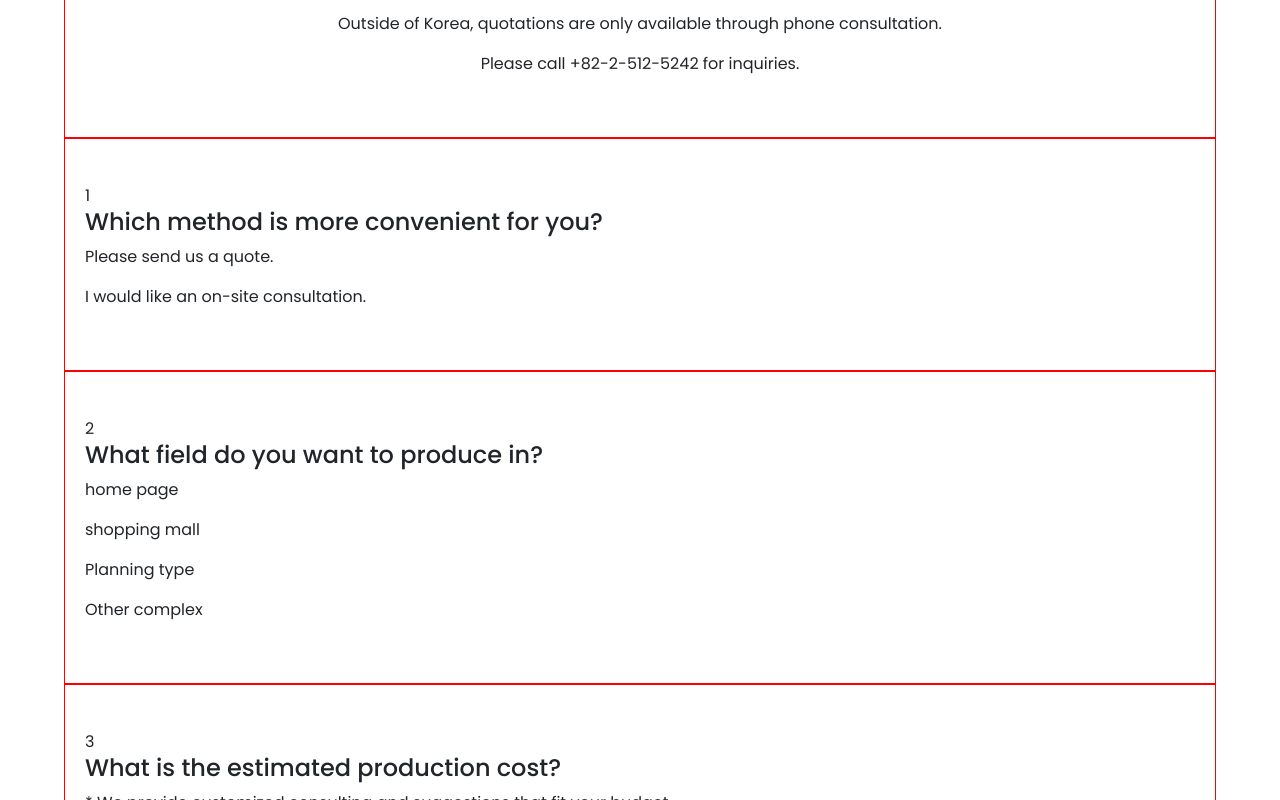
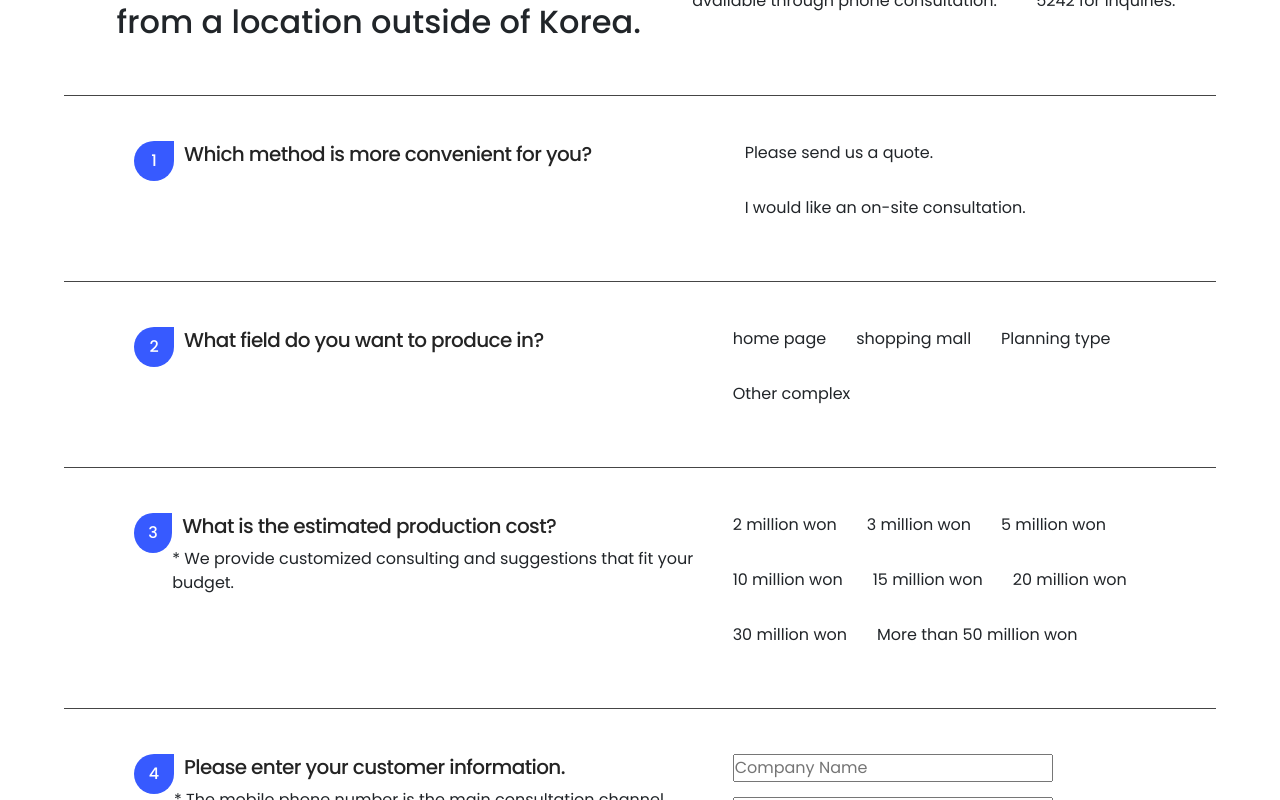
Before and after one commit to hasanfrombd/Contact-Us-Website, a plain HTML site: page contact.html in a window 1280 px wide. Shown: the part 880-1680 px from the top of the page. Drawn offline with nearby package versions, Linux system fonts and the light colour scheme.

Commit message:
Updating the page
hope it will updated very soon.

```diff
--- a/contact.html
+++ b/contact.html
@@ -38,12 +38,12 @@
 
 
 <!-- method section starts -->
-      <div class="wrap">
-        <div class="heading">
-          <span>1</span>
+      <div class="wrap row">
+        <div class="heading d-flex col-7">
+          <span class="num">1</span>
           <h4>Which method is more convenient for you?</h4>
         </div>
-        <div class="options">
+        <div class="options col-5 d-flex">
           <div class="option">
             <p>Please send us a quote.</p>
           </div>
@@ -57,11 +57,11 @@
 
 <!-- field section starts -->
       <div class="wrap">
-        <div class="heading">
-          <span>2</span>
+        <div class="heading d-flex col-7">
+          <span class="num">2</span>
           <h4>What field do you want to produce in?</h4>
         </div>
-        <div class="options">
+        <div class="options col-5 d-flex">
           <div class="option">
             <p>home page</p>
           </div>
@@ -81,14 +81,14 @@
 
 <!-- cost section starts -->
       <div class="wrap">
-        <div class="heading">
-          <span>3</span>
+        <div class="heading d-flex col-7">
+          <span class="num">3</span>
           <div class="heading-group">
             <h4>What is the estimated production cost?</h4>
             <p>* We provide customized consulting and suggestions that fit your budget.</p>
           </div>
         </div>
-        <div class="options">
+        <div class="options col-5 d-flex">
           <div class="option">
             <p>2 million won</p>
           </div>
@@ -120,14 +120,14 @@
 
 <!-- customer info section starts -->
       <div class="wrap">
-        <div class="heading">
-          <span>4</span>
+        <div class="heading d-flex col-7">
+          <span class="num">4</span>
           <div class="heading-group">
             <h4>Please enter your customer information.</h4>
             <p>* The mobile phone number is the main consultation channel.</p>
           </div>
         </div>
-        <form action="">
+        <form class="options col-5 d-flex" action="">
           <input type="text" placeholder="Company Name">
           <input type="text" placeholder="manager">
           <input type="text" placeholder="title">
@@ -146,22 +146,22 @@
 
 <!-- message section starts -->
       <div class="wrap">
-        <div class="heading">
-          <span>5</span>
+        <div class="heading d-flex col-7">
+          <span class="num">5</span>
           <h4>What field do you want to produce in?</h4>
         </div>
-        <textarea name="text" id="text" cols="40" rows="10" placeholder="Please do not feel pressured and please feel free to enter any details you have in your mind or any details you are concerned about."></textarea>
+        <textarea class="options col-5 d-flex" name="text" id="text" cols="40" rows="10" placeholder="Please do not feel pressured and please feel free to enter any details you have in your mind or any details you are concerned about."></textarea>
       </div>
 <!-- message section ends -->
 
 
 <!-- attach file section starts -->
       <div class="wrap">
-        <div class="heading">
-          <span>6</span>
+        <div class="heading d-flex col-7">
+          <span class="num">6</span>
           <h4>If there are any materials you need to refer to, please attach them.</h4>
         </div>
-        <form action="">
+        <form class="options col-5 d-flex" action="">
           <input type="file">
           <input type="file">
         </form>
@@ -171,13 +171,13 @@
 
 <!-- agreement section starts -->
       <div class="wrap">
-        <div class="heading">
+        <div class="heading d-flex col-7">
           <h4>What field do you want to produce in?</h4>
           <div class="option">
               <p>I agree to the collection of personal information.</p>
           </div>
         </div>
-        <textarea name="text" id="text" cols="40" rows="10" placeholder="3ANI&C Co., Ltd. notifies and provides guidance on the following matters regarding the collection and use of information of companies/organizations and individuals in accordance with relevant laws and regulations.
+        <textarea class="options col-5 d-flex" name="text" id="text" cols="40" rows="10" placeholder="3ANI&C Co., Ltd. notifies and provides guidance on the following matters regarding the collection and use of information of companies/organizations and individuals in accordance with relevant laws and regulations.
               1. Purpose of information collection: Consultation and progress on homepage creation
               2. Collection/use items: Company name, name (person in charge), contact information, email, consultation type, consultation content
               3. Retention and use period: After completion of website creation consultation 6 months, immediately upon request for deletion by the information provider
--- a/css/contact.css
+++ b/css/contact.css
@@ -32,9 +32,41 @@
 .wrapper .wrap {
     width: 90%;
     padding: 45px 20px;
-    border: 1px solid red;
+    border-bottom: 1px solid #454545;
     margin: 0 auto;
+    display: flex;
 }
 .wrap.title {
     text-align: center;
 }
+
+.heading {
+    padding-left: 50px;
+}
+.wrap .heading h4 {
+    padding-left: 10px;
+    color: #242424;
+    font-size: 20px;
+    line-height: 1.3em;
+    letter-spacing: -.03em;
+}
+.wrap .heading .num {
+    display: flex;
+    justify-content: center;
+    align-items: center;
+    top: -6px;
+    left: 0;
+    width: 40px;
+    height: 40px;
+    background: #375aff;
+    border-radius: 50% 0 50% 50%;
+    color: #fff;
+    font-weight: 500;
+    text-align: center;
+}
+
+.options{
+    flex-wrap: wrap;
+    gap: 15px 30px;
+    max-width: 700px;
+}
```
